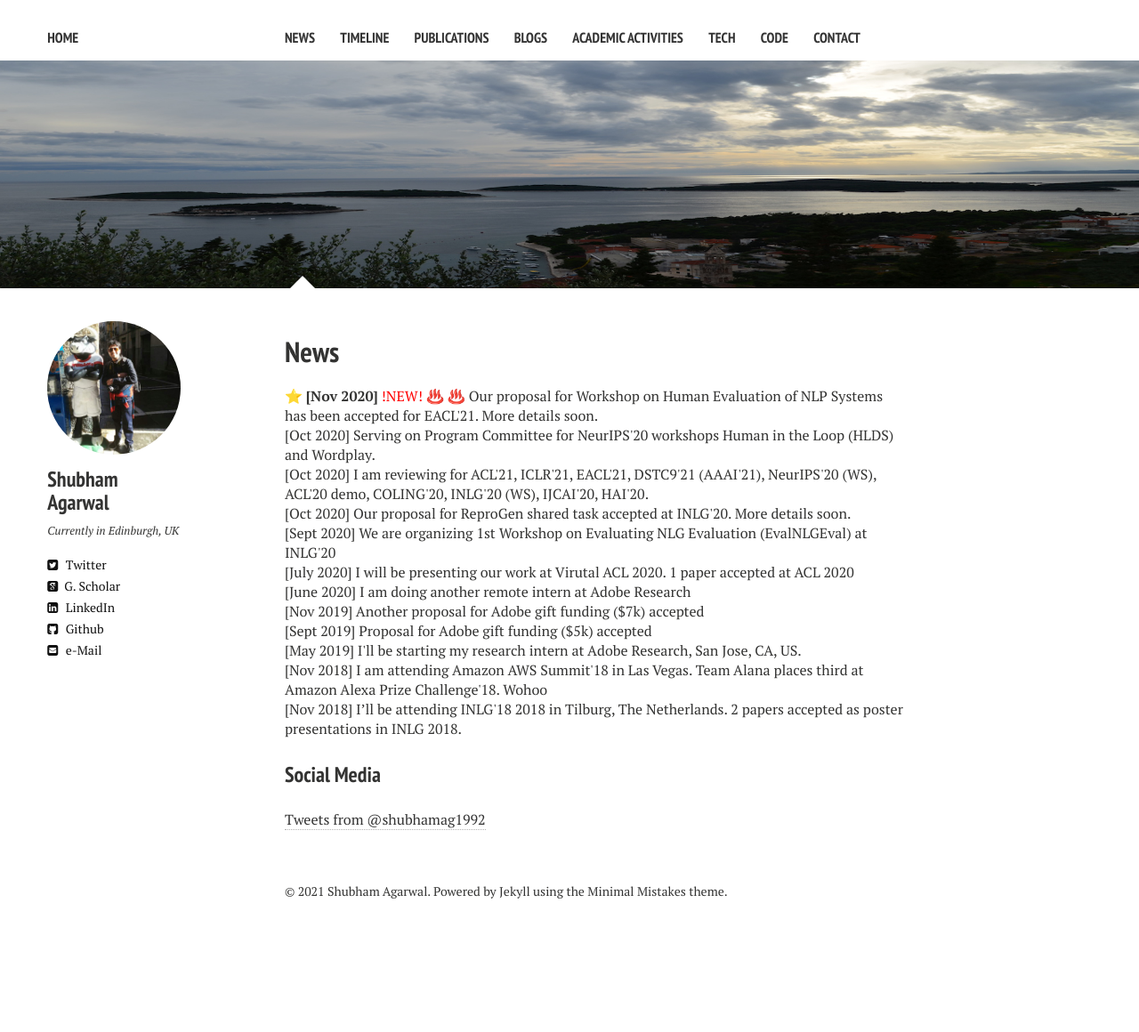
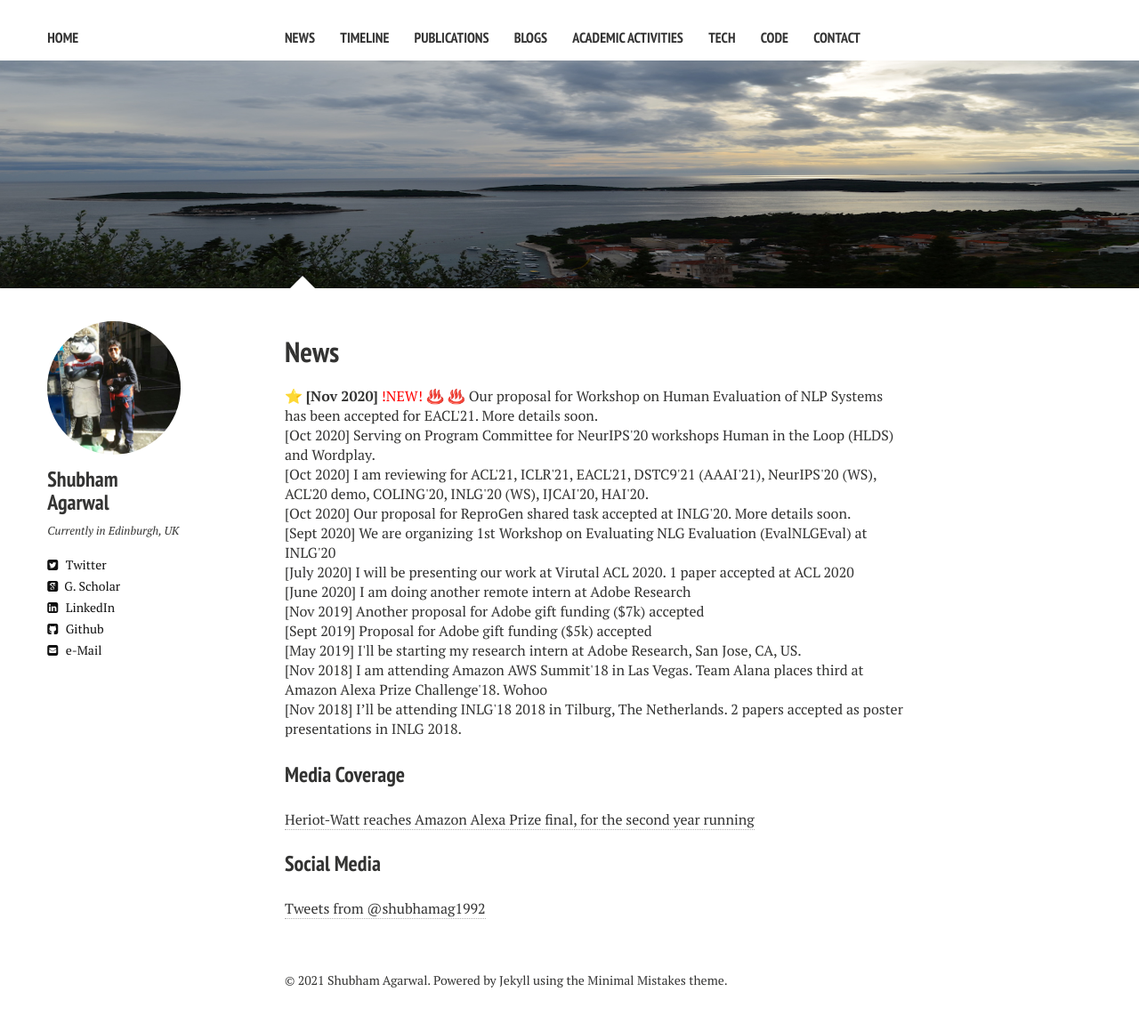
Before and after one commit to shubhamagarwal92/shubhamagarwal92.github.io, a Jekyll site: the page built from news.md, in a window 1280 px wide. Shown: the whole page at 89% size. Built offline with Jekyll 4.4.1, drawn with Linux system fonts in a browser that asks for light colours; nearby versions of some CDN libraries; comment, search, counter and statistics services are not loaded; before the commit the page ends 1060 px from its top, so only the background shows below that.

Commit message:
Update news.md

```diff
--- a/news.md
+++ b/news.md
@@ -52,6 +52,10 @@ comments: false
 </div>
 
 
+### Media Coverage
+
+[Heriot-Watt reaches Amazon Alexa Prize final, for the second year running](https://futurescot.com/heriot-watt-amazon-alexa-prize-final/)
+
 ### Social Media
 
 <a class="twitter-timeline" href="https://twitter.com/shubhamag1992" data-widget-id="338001751854686210">Tweets from @shubhamag1992</a>
```
